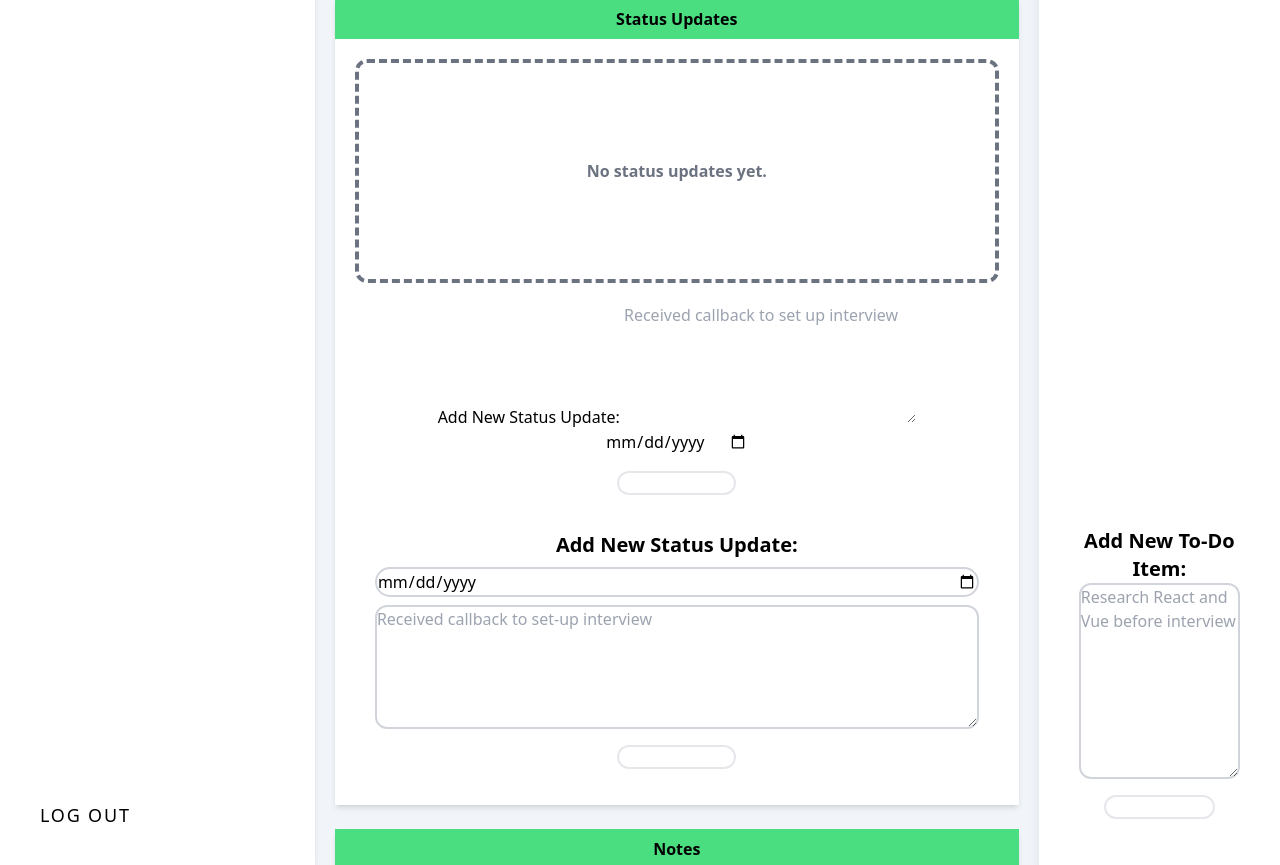
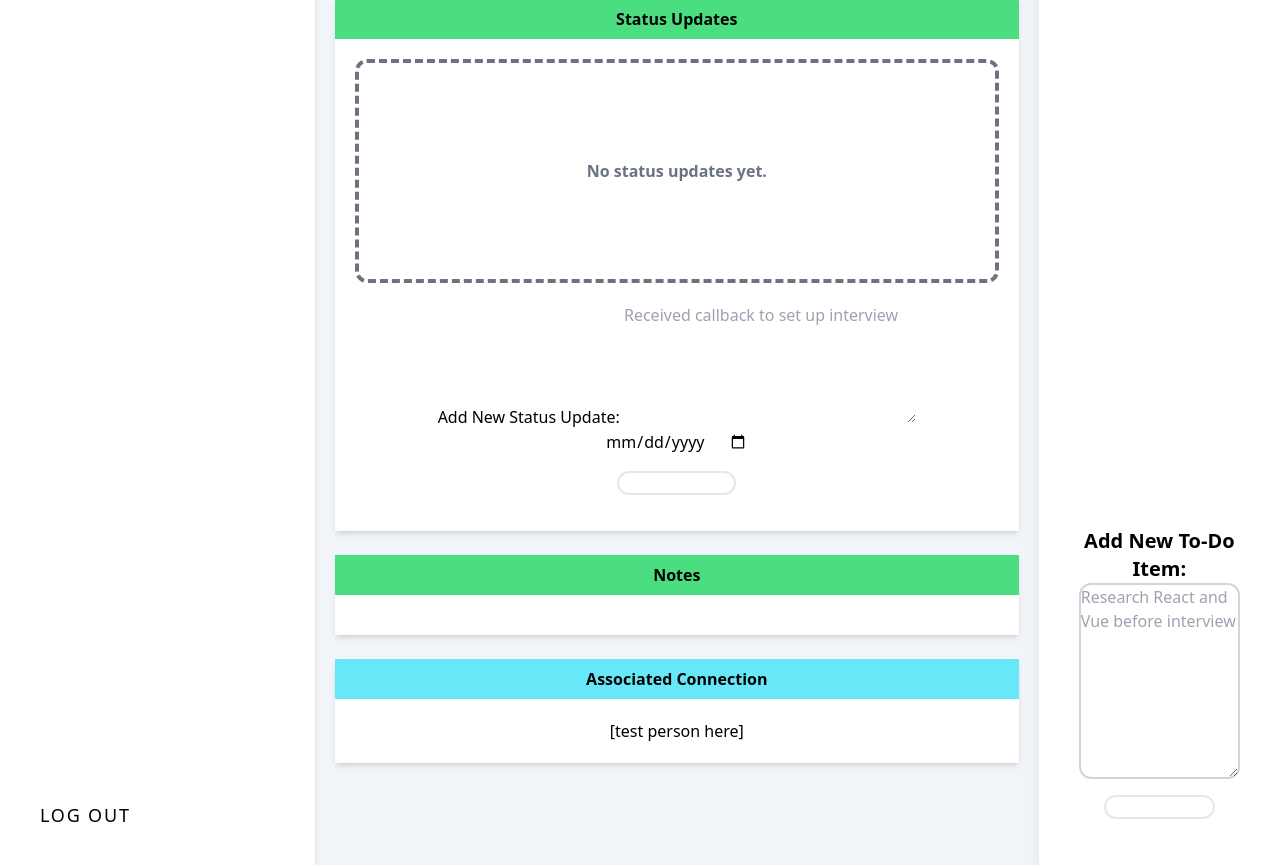
Before and after one commit to reiduf/appMate, a Django app: template main_app/templates/jobs/detail.html in a window 1280 px wide. Shown: the part 469-1334 px from the top of the page. Run offline with Django 4.2, Linux system fonts and the light colour scheme; the template is opened without the code that fills it: values that come from a table or form of the project are taken from there, others are empty; some libraries are stand-ins or nearby versions.

Commit message:
adds corrected styling for status form

```diff
--- a/main_app/static_src/src/styles.css
+++ b/main_app/static_src/src/styles.css
@@ -21,9 +21,9 @@
 }
 
 #id_description {
-  @apply border-2 rounded-xl border-gray-300 block;
+  @apply border-2 rounded-xl border-gray-300 block w-full;
 }
 
 #id_date {
-  @apply rounded-full border-gray-300 border-2 my-2;
+  @apply rounded-full border-gray-300 border-2 my-2 w-full;
 }
--- a/main_app/templates/jobs/detail.html
+++ b/main_app/templates/jobs/detail.html
@@ -117,14 +117,6 @@
           {{ status_form.as_p }}
           <input type="submit" value="Add Update" class="self-center my-4 cursor-pointer button-text text-xs hover:text-primary border-2 border-primary bg-primary hover:bg-white text-white px-6 py-0.5 rounded-full transition duration-300">
         </form>
-
-        <form action="" class="pb-5 t-3 bg-whiteflex flex flex-col justify-center text-center px-10">
-          {% csrf_token %}
-          <label class="font-primary font-semibold text-primary text-xl">Add New Status Update:</label>
-          <input type="date" name="date" format="('%Y-%m-%d')" class="rounded-full border-gray-300 border-2 my-2">
-          <textarea class="border-2 rounded-xl border-gray-300 block" name="description" cols="30" rows="5" placeholder="Received callback to set-up interview"></textarea>
-          <input type="submit" value="Add Update" class="self-center my-4 cursor-pointer button-text text-xs hover:text-primary border-2 border-primary bg-primary hover:bg-white text-white px-6 py-0.5 rounded-full transition duration-300">
-        </form>
 			</div>
 
 			<!-- notes -->
```
